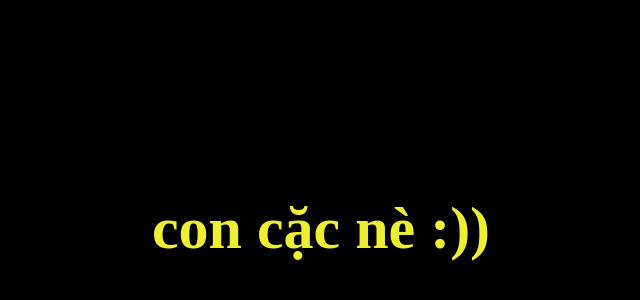
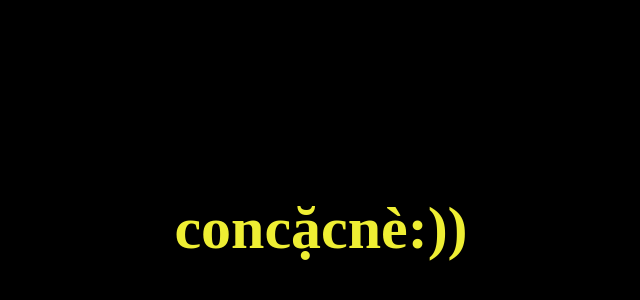
Before and after one commit to tuanbmt235789/dick-web, a plain HTML site: page index.html in a window 1280 px wide. Shown: the part 14-314 px from the top of the page, without its empty margins (319-959 px from the left). Drawn offline with Linux system fonts and the light colour scheme.

Commit message:
Update index.html

```diff
--- a/index.html
+++ b/index.html
@@ -1,6 +1,6 @@
 <html>
   <head>
-    <title> TuanKm3 </title>
+    <title> tuanne </title>
     <style>
       body {
         background-color: black;
@@ -15,6 +15,6 @@
     </style>
   </head>
   <body>
-    <h1> con cặc nè :)) </h1>
+    <h1> concặcnè:)) </h1>
   </body>
 </html>
```
